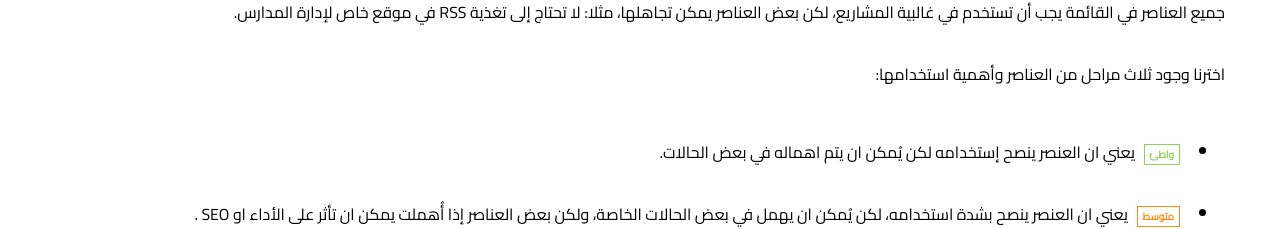
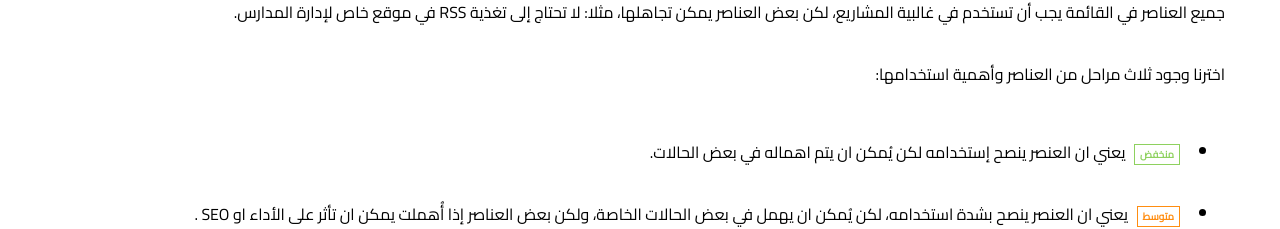
Before and after one commit to iAbdullahWaleed/FrontEnd-Checklist-de, a plain HTML site: page index.html in a window 1280 px wide. Shown: the part 955-1184 px from the top of the page. Drawn offline with Linux system fonts and the light colour scheme.

Commit message:
تبديل كلمه واطئ إلى منخفض
نم تطبيق اقتراح مستخدم مجهول واحمد منصور

https://io.hsoub.com/u/ahmedmnsor

```diff
--- a/style.css
+++ b/style.css
@@ -80,7 +80,7 @@ header
 }
 .low-icon::after
 {
-    content:'واطئ';
+    content:'منخفض';
     color: #8ed15f;
     font-weight: bold;
     font-size: 10px;
```
